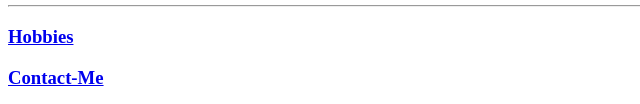
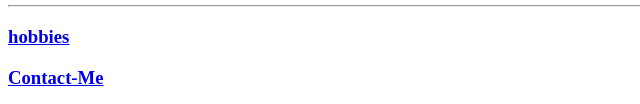
Before and after one commit to CaiadoRicha/CV, a plain HTML site: page index.html in a window 1280 px wide. Shown: the part 800-904 px from the top of the page, 0-640 px from the left. Drawn offline with Linux system fonts and the light colour scheme.

Commit message:
Update index.html

```diff
--- a/index.html
+++ b/index.html
@@ -58,7 +58,7 @@
 <hr>
 
 
-  <h3><a href="D:\udemy\Web Development\HTML-Personal Site\hobbies.html">Hobbies</a></h3>
+  <h3><a href="D:\udemy\Web Development\HTML-Personal Site\hobbies.html">hobbies</a></h3>
   <h3><a href="contact-me.html">Contact-Me</a></h3>
 
 
```
